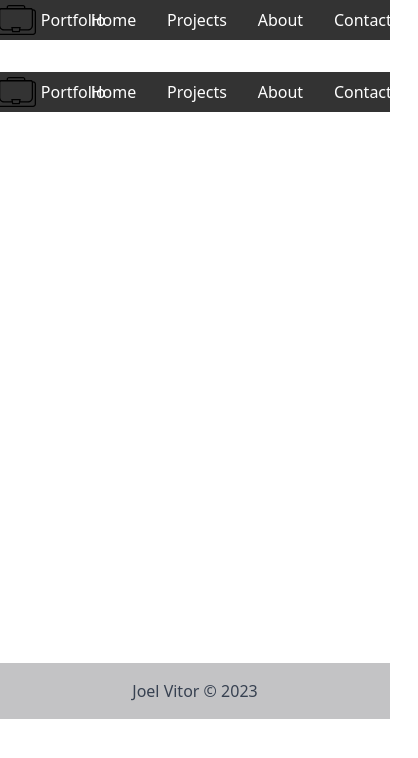
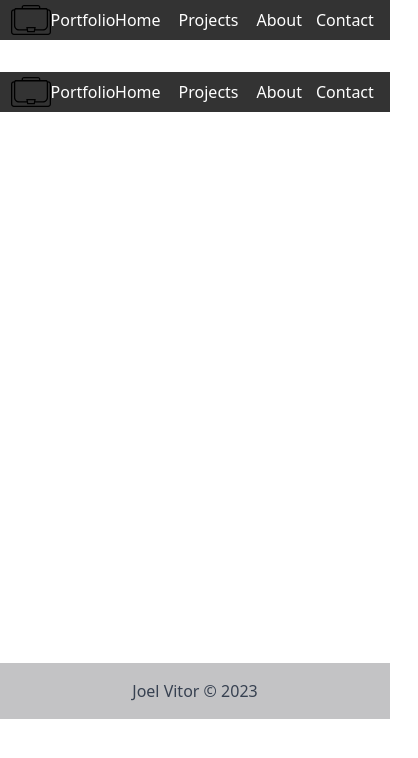
Before and after one commit to joelvitorniino/portfolio, a Next.js app: page /components/Navbar in a window 390 px wide. Shown: the top 758 px of the page, 418 px wide, since content can reach past the window. Built offline with nearby package versions, Linux system fonts and the light colour scheme.

Commit message:
feat: Navbar responsive

```diff
--- a/pages/components/Navbar.tsx
+++ b/pages/components/Navbar.tsx
@@ -5,20 +5,20 @@ export default function Navbar() {
     return (
         <nav className="flex justify-between items-center pl-4 pr-1.2em mb-8 bg-black-smooth text-white">
             <div className="flex justify-center items-center">
-                <Image src="/images/portfolio.svg" width="40" height="40" alt="Portfolio Joel Vitor" />
-                <h1 className="ml-3em">Portfolio</h1>
+                <Image src="/images/portfolio.svg" width="40" height="40" alt="Portfolio Joel Vitor" className="iphone:w-0 iphone:h-0 lg:w-10 lg:h-10 md:w-10 md:h-10 sm:w-10 sm:h-10" />
+                <h1 className="lg:ml-2 md:ml-3em sm:ml-3em iphone:-ml-3">Portfolio</h1>
             </div>
             <ul className="flex list-none">
-                <li className="mr-1.3em">
+                <li className="lg:mr-1.3em max-sm:mr-2 iphone:mr-0 iphone:ml-7">
                     <Link href="/" className="text-white no-underline p-1 transition border border-b-2 border-solid border-transparent hover:border-white">Home</Link>
                 </li>
-                <li className="mr-1.3em">
+                <li className="lg:mr-1.3em max-sm:mr-2 iphone:mr-0">
                     <Link href="/projects" className="text-white no-underline p-1 transition border border-b-2 border-solid border-transparent hover:border-white">Projects</Link>
                 </li>
-                <li className="mr-1.3em">
+                <li className="lg:mr-1.3em max-sm:mr-1 iphone:mr-0 iphone:-ml-1">
                     <Link href="/about" className="text-white no-underline p-1 transition border border-b-2 border-solid border-transparent hover:border-white">About</Link>
                 </li>
-                <li className="mr-1.3em">
+                <li className="lg:mr-1.3em max-sm:-mr-2 iphone:-ml-1">
                     <Link href="/" className="text-white no-underline p-1 transition border border-b-2 border-solid border-transparent hover:border-white">Contact</Link>
                 </li>
             </ul>
```
